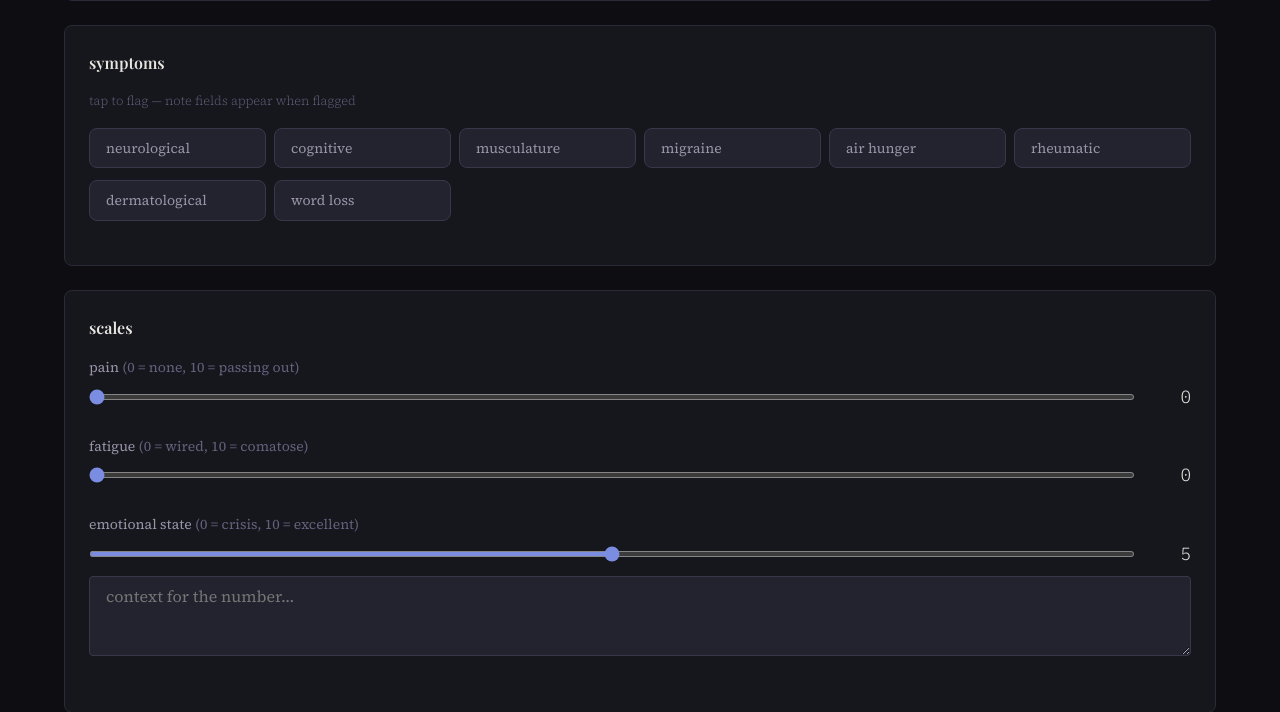
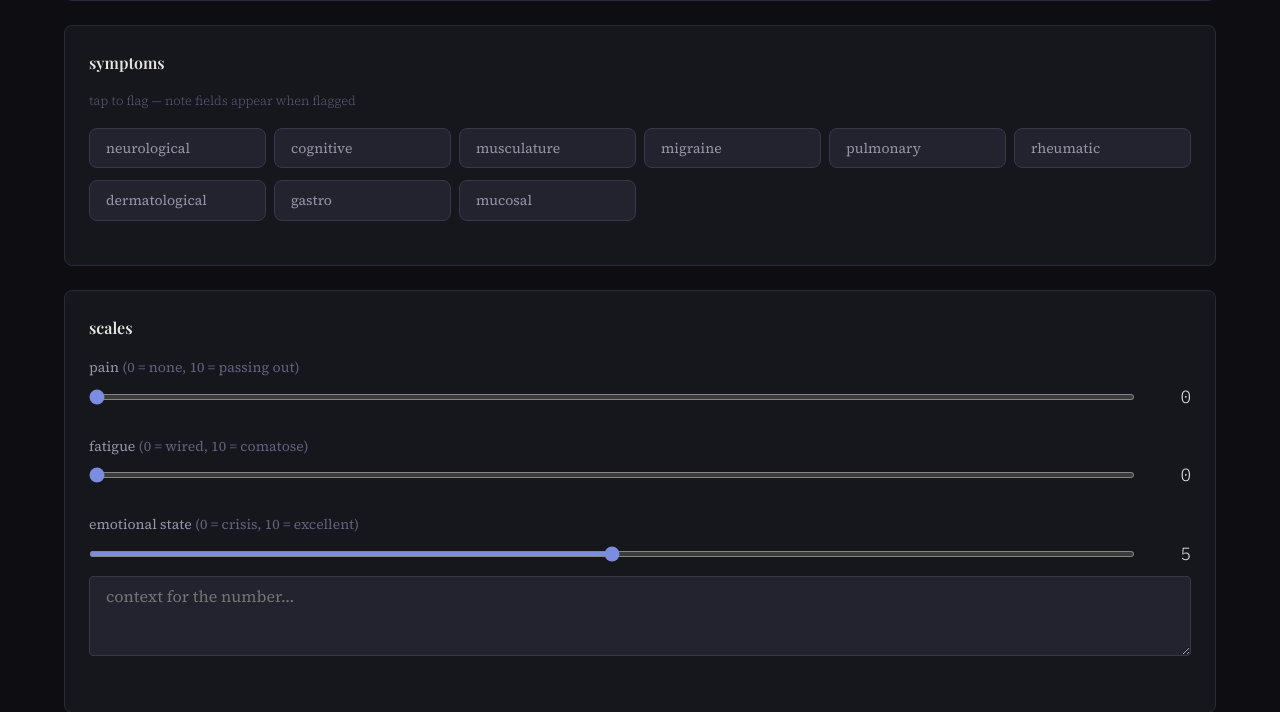
Before and after one commit to alaricmoore/biotracking, a Python web app: template templates/daily_entry.html in a window 1280 px wide. Shown: the part 884-1596 px from the top of the page. Run offline with Jinja, Linux system fonts and the light colour scheme; the template is opened without the code that fills it, so the values that code supplies are empty.

Commit message:
merged word-loss into cognitive, air-hunger now pulmonary, added gastro and mucosal

```diff
--- a/templates/base.html
+++ b/templates/base.html
@@ -37,8 +37,9 @@
             --color-migraine:     #c94040;   /* deep red     - migraine      */
             --color-cognitive:    #9b72cf;   /* soft purple  - cognitive     */
             --color-derm:         #d4784a;   /* muted orange - dermatological*/
-            --color-air:          #4ab8b8;   /* teal         - air hunger    */
-            --color-word:         #7a8499;   /* slate grey   - emotional     */
+            --color-pulmonary:    #4ab8b8;   /* teal         - pulmonary     */
+            --color-gastro:       #a8d46f;   /* soft green   - gastrointestinal*/
+            --color-mucosal:      #d4c4a0;   /* muted beige  - mucosal       */
             --color-uv:           #d4b84a;   /* yellow-gold  - UV index      */
             --color-rheum:        #e85d9e;   /* pink         - rheumatic     */
             --color-flare:        #ffffff;   /* white        - flare days    */
--- a/templates/daily_entry.html
+++ b/templates/daily_entry.html
@@ -180,17 +180,17 @@
                 </div>
             </div>
 
-            <div class="toggle-item air">
-                <input type="checkbox" name="air_hunger" id="tog-air"
-                    {% if existing and existing.air_hunger %}checked{% endif %}
-                    onchange="toggleNotes(this, 'notes-air')">
-                <label class="toggle-label" for="tog-air">
-                    <span>air hunger</span>
+            <div class="toggle-item pulmonary">
+                <input type="checkbox" name="pulmonary" id="tog-pulmonary"
+                    {% if existing and existing.pulmonary %}checked{% endif %}
+                    onchange="toggleNotes(this, 'notes-pulmonary')">
+                <label class="toggle-label" for="tog-pulmonary">
+                    <span>pulmonary</span>
                 </label>
-                <div class="notes-expand {% if existing and existing.air_hunger_notes %}visible{% endif %}"
-                     id="notes-air">
-                    <textarea name="air_hunger_notes" placeholder="severity, triggers, duration…"
-                        >{{ existing.air_hunger_notes if existing and existing.air_hunger_notes else '' }}</textarea>
+                <div class="notes-expand {% if existing and existing.pulmonary_notes %}visible{% endif %}"
+                     id="notes-pulmonary">
+                    <textarea name="pulmonary_notes" placeholder="severity, triggers, duration…"
+                        >{{ existing.pulmonary_notes if existing and existing.pulmonary_notes else '' }}</textarea>
                 </div>
             </div>
 
@@ -222,17 +222,30 @@
                 </div>
             </div>
 
-            <div class="toggle-item word">
-                <input type="checkbox" name="word_loss" id="tog-word"
-                    {% if existing and existing.word_loss %}checked{% endif %}
-                    onchange="toggleNotes(this, 'notes-word')">
-                <label class="toggle-label" for="tog-word">
-                    <span>word loss</span>
+            <div class="toggle-item gastro">
+                <input type="checkbox" name="gastro" id="tog-gastro"
+                    {% if existing and existing.gastro %}checked{% endif %}
+                    onchange="toggleNotes(this, 'notes-gastro')">
+                <label class="toggle-label" for="tog-gastro">
+                    <span>gastro</span>
                 </label>
-                <div class="notes-expand {% if existing and existing.word_notes %}visible{% endif %}"
-                     id="notes-word">
-                    <textarea name="word_loss_notes" placeholder="specific incidents, severity..."
-                        >{{ existing.word_loss_notes if existing and existing.word_loss_notes else '' }}</textarea>
+                <div class="notes-expand {% if existing and existing.gastro_notes %}visible{% endif %}"
+                     id="notes-gastro">
+                    <textarea name="gastro_notes" placeholder="abdominal pain, bloating, diarrhea..."
+                        >{{ existing.gastro_notes if existing and existing.gastro_notes else '' }}</textarea>
+                </div>
+            </div>
+            <div class="toggle-item mucosal">
+                <input type="checkbox" name="mucosal" id="tog-mucosal"
+                    {% if existing and existing.mucosal %}checked{% endif %}
+                    onchange="toggleNotes(this, 'notes-mucosal')">
+                <label class="toggle-label" for="tog-mucosal">
+                    <span>mucosal</span>
+                </label>
+                <div class="notes-expand {% if existing and existing.mucosal_notes %}visible{% endif %}"
+                     id="notes-mucosal">
+                    <textarea name="mucosal_notes" placeholder="eye dryness, irritation, dry mouth, cracked lips..."
+                        >{{ existing.mucosal_notes if existing and existing.mucosal_notes else '' }}</textarea>
                 </div>
             </div>
         </div>
```
Also changed, not shown: other parts of templates/base.html (+19 -12 lines), app.py (+10 -7 lines), db.py (+9 -2 lines), migrate_symptoms.py (added, +177 -0 lines), templates/uv_lag.html (+12 -10 lines).
